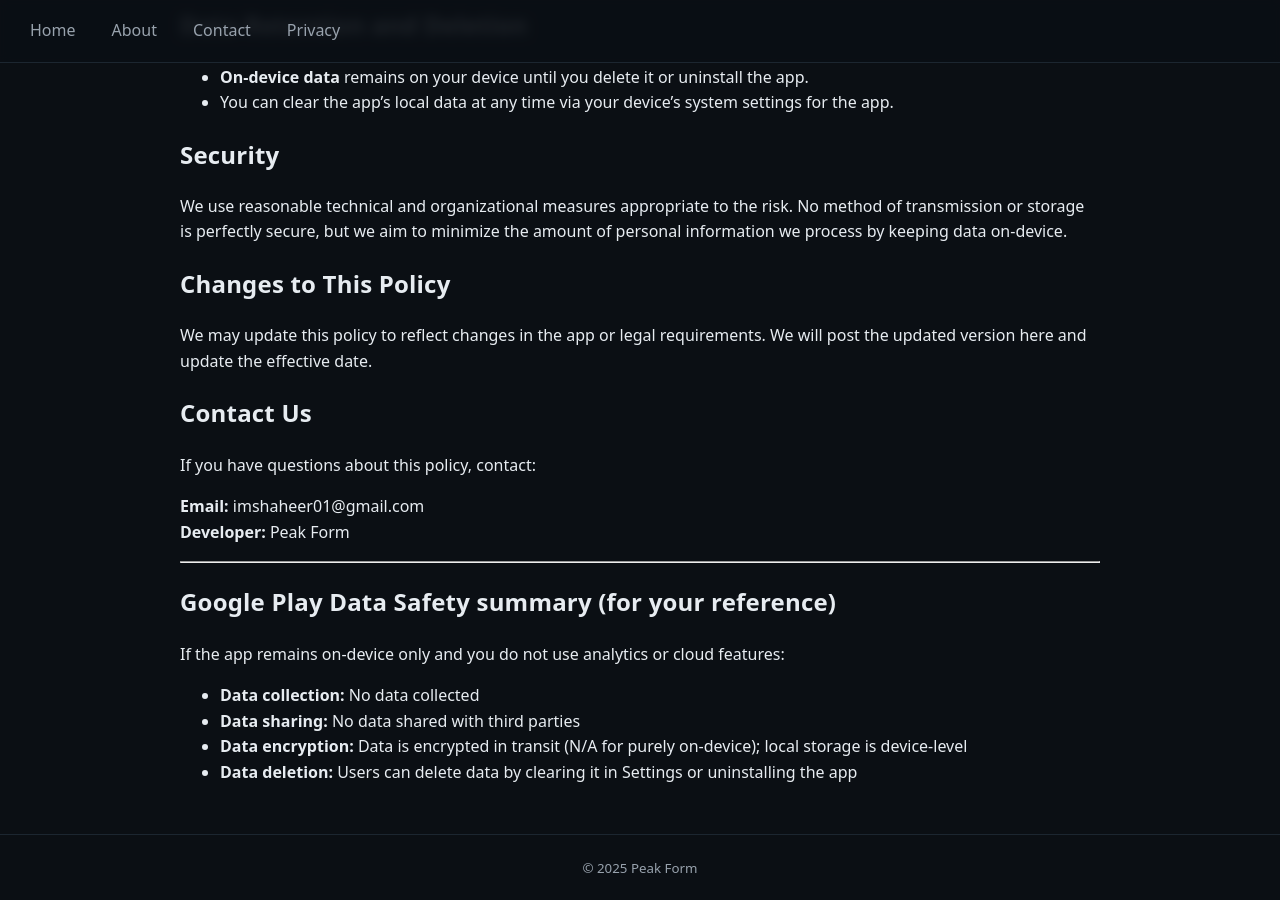
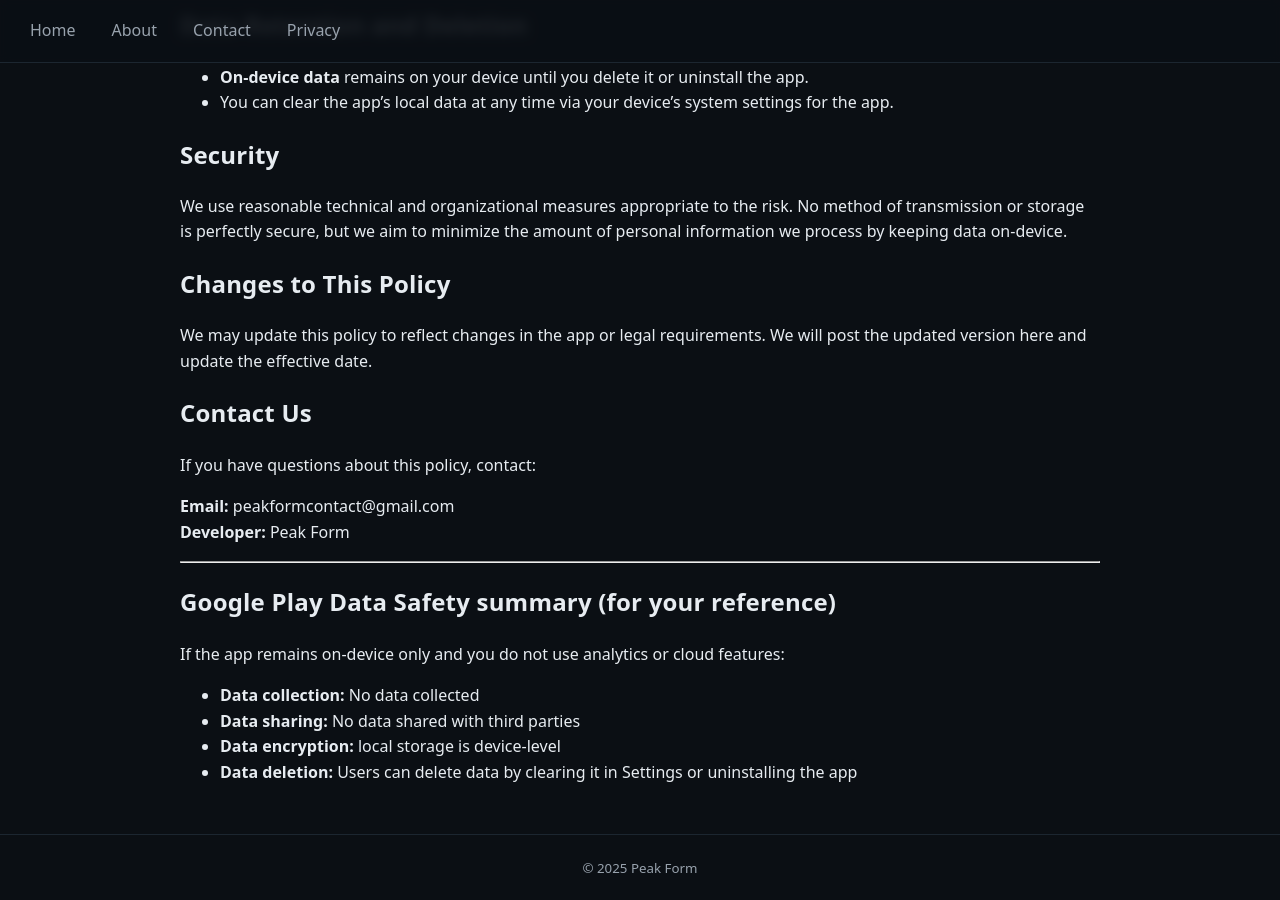
Before and after one commit to imshaheer01/peakform-website, a Jekyll site: the page built from privacy-policy.md, in a window 1280 px wide and 900 px high, scrolled down 1700 px. Built offline with Jekyll 4.4.1, drawn with Linux system fonts in a browser that asks for light colours.

Commit message:
Update privacy-policy.md

```diff
--- a/privacy-policy.md
+++ b/privacy-policy.md
@@ -96,7 +96,7 @@ We may update this policy to reflect changes in the app or legal requirements. W
 
 If you have questions about this policy<!-- or wish to request deletion of any cloud‑stored data (if applicable)-->, contact:
 
-**Email:** imshaheer01@gmail.com
+**Email:** peakformcontact@gmail.com
 **Developer:** Peak Form
 
 ---
@@ -106,7 +106,7 @@ If you have questions about this policy<!-- or wish to request deletion of any c
 If the app remains on‑device only and you do not use analytics or cloud features:
 - **Data collection:** No data collected
 - **Data sharing:** No data shared with third parties
-- **Data encryption:** Data is encrypted in transit (N/A for purely on‑device); local storage is device‑level
+- **Data encryption:** <!--Data is encrypted in transit (N/A for purely on‑device); -->local storage is device‑level
 - **Data deletion:** Users can delete data by clearing it in Settings or uninstalling the app
 
 <!--If you later add crash reporting, analytics, or cloud backup, you must revise the above and disclose the relevant categories in Play Console.-->
```
